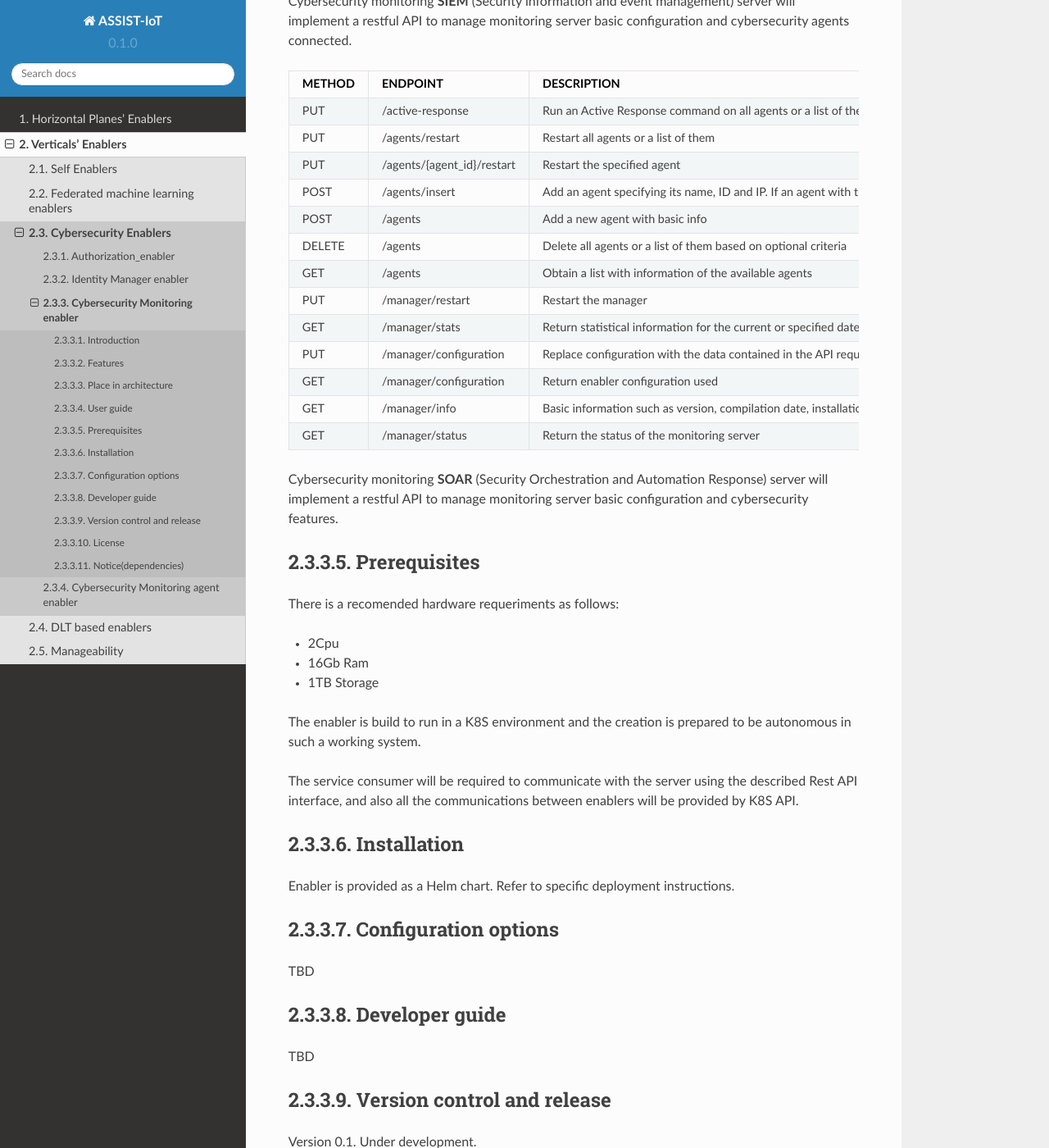
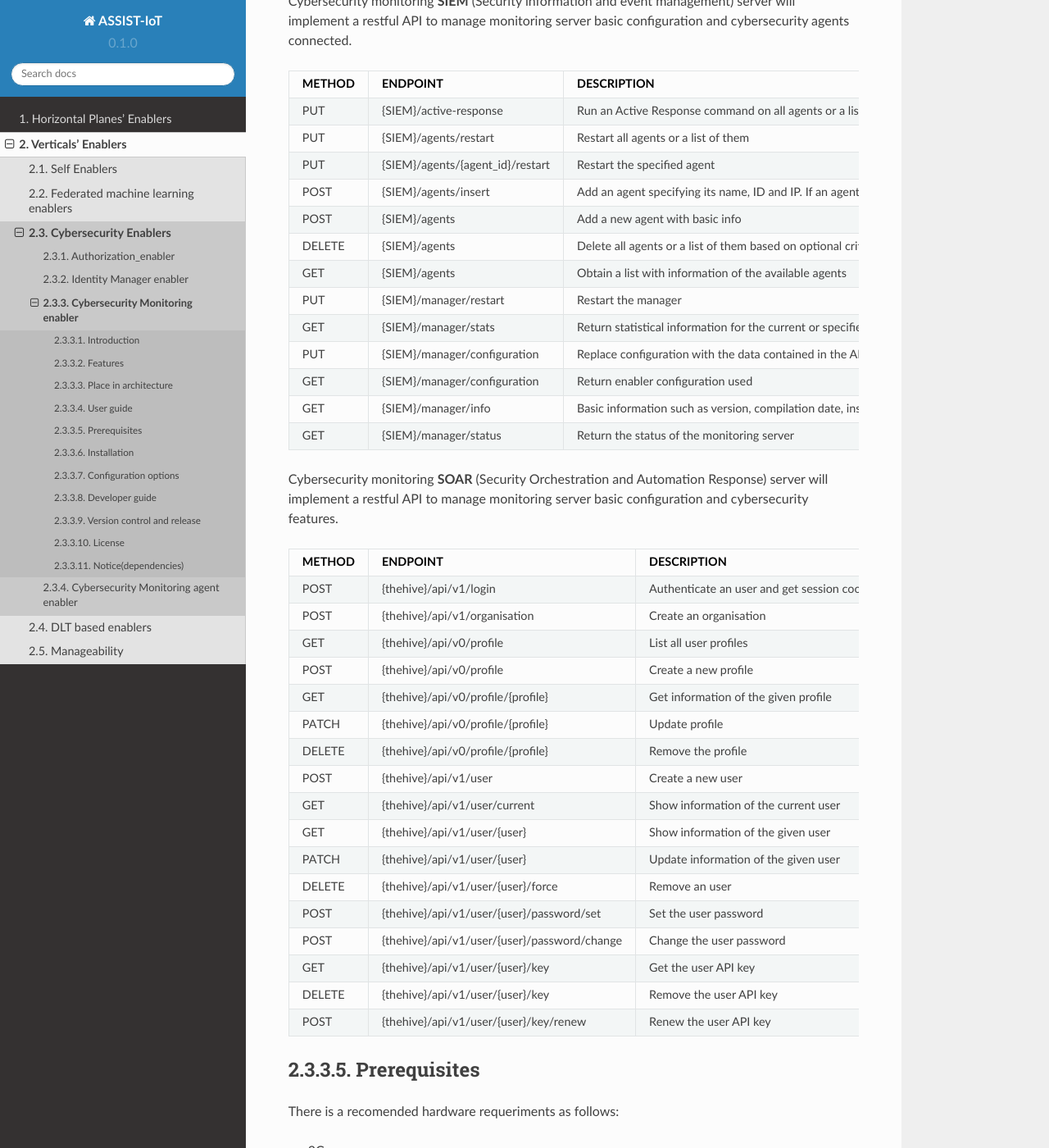
Before and after one commit to assist-iot/assist-iot-documentation, a Sphinx documentation site: the page built from docs/source/verticals/cybersecurity/cybersecurity_monitoring_enabler.rst, in a window 1280 px wide and 1400 px high, scrolled down 3382 px. Shown: the whole window at 82% size. Built offline with Sphinx 7.4.7 and the Read the Docs theme 2.0.0, drawn with Linux system fonts in a browser that asks for light colours.

Commit message:
Update cybersecurity_monitoring_enabler.rst

```diff
--- a/docs/source/verticals/cybersecurity/cybersecurity_monitoring_enabler.rst
+++ b/docs/source/verticals/cybersecurity/cybersecurity_monitoring_enabler.rst
@@ -144,35 +144,77 @@ Cybersecurity monitoring **SIEM** (Security information and event management) se
 +--------+------------------------------------------------------------------+------------------------------------------------------------------------+
 | METHOD |                            ENDPOINT                              |          DESCRIPTION                                                   |
 +========+==================================================================+========================================================================+
-|  PUT   | /active-response                                                 | Run an Active Response command on all agents or a list of them         |
+|  PUT   | {SIEM}/active-response                                           | Run an Active Response command on all agents or a list of them         |
 +--------+------------------------------------------------------------------+------------------------------------------------------------------------+
-|  PUT   | /agents/restart                                                  | Restart all agents or a list of them                                   |
+|  PUT   | {SIEM}/agents/restart                                            | Restart all agents or a list of them                                   |
 +--------+------------------------------------------------------------------+------------------------------------------------------------------------+
-|  PUT   | /agents/{agent_id}/restart                                       | Restart the specified agent                                            |
+|  PUT   | {SIEM}/agents/{agent_id}/restart                                 | Restart the specified agent                                            |
 +--------+------------------------------------------------------------------+------------------------------------------------------------------------+
 |        |                                                                  | Add an agent specifying its name, ID and IP. If an agent with          |
-|  POST  | /agents/insert                                                   | the same ID already exists, replace it using 'force' parameter         |
+|  POST  | {SIEM}/agents/insert                                             | the same ID already exists, replace it using 'force' parameter         |
 +--------+------------------------------------------------------------------+------------------------------------------------------------------------+
-|  POST  | /agents                                                          | Add a new agent with basic info                                        |
+|  POST  | {SIEM}/agents                                                    | Add a new agent with basic info                                        |
 +--------+------------------------------------------------------------------+------------------------------------------------------------------------+
-| DELETE | /agents                                                          | Delete all agents or a list of them based on optional criteria         |
+| DELETE | {SIEM}/agents                                                    | Delete all agents or a list of them based on optional criteria         |
 +--------+------------------------------------------------------------------+------------------------------------------------------------------------+
-|  GET   | /agents                                                          | Obtain a list with information of the available agents                 |
+|  GET   | {SIEM}/agents                                                    | Obtain a list with information of the available agents                 |
 +--------+------------------------------------------------------------------+------------------------------------------------------------------------+
-|  PUT   | /manager/restart                                                 | Restart the manager                                                    |
+|  PUT   | {SIEM}/manager/restart                                           | Restart the manager                                                    |
 +--------+------------------------------------------------------------------+------------------------------------------------------------------------+
-|  GET   | /manager/stats                                                   | Return statistical information for the current or specified date       |
+|  GET   | {SIEM}/manager/stats                                             | Return statistical information for the current or specified date       |
 +--------+------------------------------------------------------------------+------------------------------------------------------------------------+
-|  PUT   | /manager/configuration                                           | Replace configuration with the data contained in the API request       |
+|  PUT   | {SIEM}/manager/configuration                                     | Replace configuration with the data contained in the API request       |
 +--------+------------------------------------------------------------------+------------------------------------------------------------------------+
-|  GET   | /manager/configuration                                           | Return enabler configuration used                                      |
+|  GET   | {SIEM}/manager/configuration                                     | Return enabler configuration used                                      |
 +--------+------------------------------------------------------------------+------------------------------------------------------------------------+
-|  GET   | /manager/info                                                    | Basic information such as version, compilation date, installation path |
+|  GET   | {SIEM}/manager/info                                              | Basic information such as version, compilation date, installation path |
 +--------+------------------------------------------------------------------+------------------------------------------------------------------------+
-|  GET   | /manager/status                                                  | Return the status of the monitoring server                             |
+|  GET   | {SIEM}/manager/status                                            | Return the status of the monitoring server                             |
 +--------+------------------------------------------------------------------+------------------------------------------------------------------------+
 
-Cybersecurity monitoring **SOAR** (Security Orchestration and Automation Response) server will implement a restful API to manage monitoring server basic configuration and cybersecurity features.
+Cybersecurity monitoring **SOAR** (Security Orchestration and Automation Response) server will implement a restful API to manage monitoring server
+basic configuration and cybersecurity features.
+
++--------+------------------------------------------------------------------+------------------------------------------------------------------------+
+| METHOD |                            ENDPOINT                              |          DESCRIPTION                                                   |
++========+==================================================================+========================================================================+
+|  POST  | {thehive}/api/v1/login                                           | Authenticate an user and get session cookie                            |
++--------+------------------------------------------------------------------+------------------------------------------------------------------------+
+|  POST  | {thehive}/api/v1/organisation                                    | Create an organisation                                                 |
++--------+------------------------------------------------------------------+------------------------------------------------------------------------+
+|  GET   | {thehive}/api/v0/profile                                         | List all user profiles                                                 |
++--------+------------------------------------------------------------------+------------------------------------------------------------------------+
+|  POST  | {thehive}/api/v0/profile                                         | Create a new profile                                                   |
++--------+------------------------------------------------------------------+------------------------------------------------------------------------+
+|  GET   | {thehive}/api/v0/profile/{profile}                               | Get information of the given profile                                   |
++--------+------------------------------------------------------------------+------------------------------------------------------------------------+
+| PATCH  | {thehive}/api/v0/profile/{profile}                               | Update profile                                                         |
++--------+------------------------------------------------------------------+------------------------------------------------------------------------+
+| DELETE | {thehive}/api/v0/profile/{profile}                               | Remove the profile                                                     |
++--------+------------------------------------------------------------------+------------------------------------------------------------------------+
+|  POST  | {thehive}/api/v1/user                                            | Create a new user                                                      |
++--------+------------------------------------------------------------------+------------------------------------------------------------------------+
+|  GET   | {thehive}/api/v1/user/current                                    | Show information of the current user                                   |
++--------+------------------------------------------------------------------+------------------------------------------------------------------------+
+|  GET   | {thehive}/api/v1/user/{user}                                     | Show information of the given user                                     |
++--------+------------------------------------------------------------------+------------------------------------------------------------------------+
+| PATCH  | {thehive}/api/v1/user/{user}                                     | Update information of the given user                                   |
++--------+------------------------------------------------------------------+------------------------------------------------------------------------+
+| DELETE | {thehive}/api/v1/user/{user}/force                               | Remove an user                                                         |
++--------+------------------------------------------------------------------+------------------------------------------------------------------------+
+|  POST  | {thehive}/api/v1/user/{user}/password/set                        | Set the user password                                                  |
++--------+------------------------------------------------------------------+------------------------------------------------------------------------+
+|  POST  | {thehive}/api/v1/user/{user}/password/change                     | Change the user password                                               |
++--------+------------------------------------------------------------------+------------------------------------------------------------------------+
+|  GET   | {thehive}/api/v1/user/{user}/key                                 | Get the user API key                                                   |
++--------+------------------------------------------------------------------+------------------------------------------------------------------------+
+| DELETE | {thehive}/api/v1/user/{user}/key                                 | Remove the user API key                                                |
++--------+------------------------------------------------------------------+------------------------------------------------------------------------+
+|  POST  | {thehive}/api/v1/user/{user}/key/renew                           | Renew the user API key                                                 |
++--------+------------------------------------------------------------------+------------------------------------------------------------------------+
+
+
+
 
 
 
```
